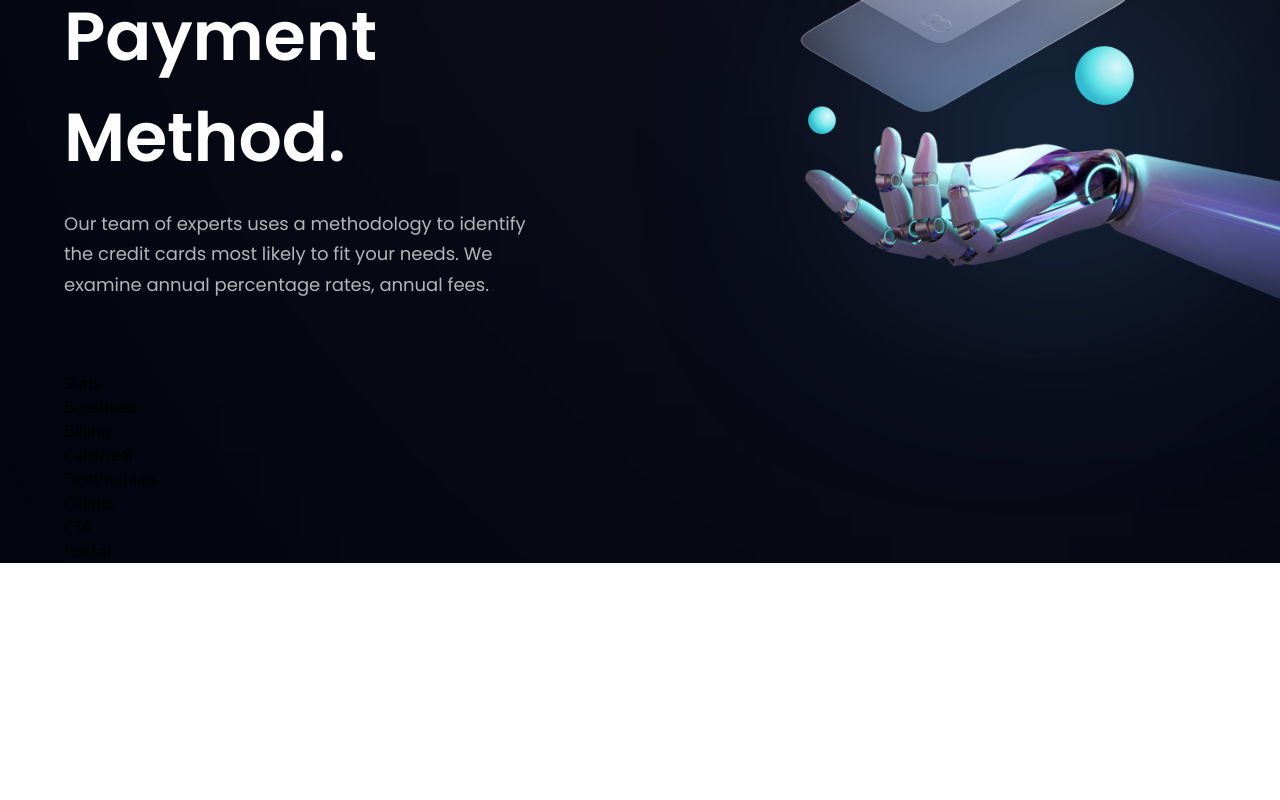
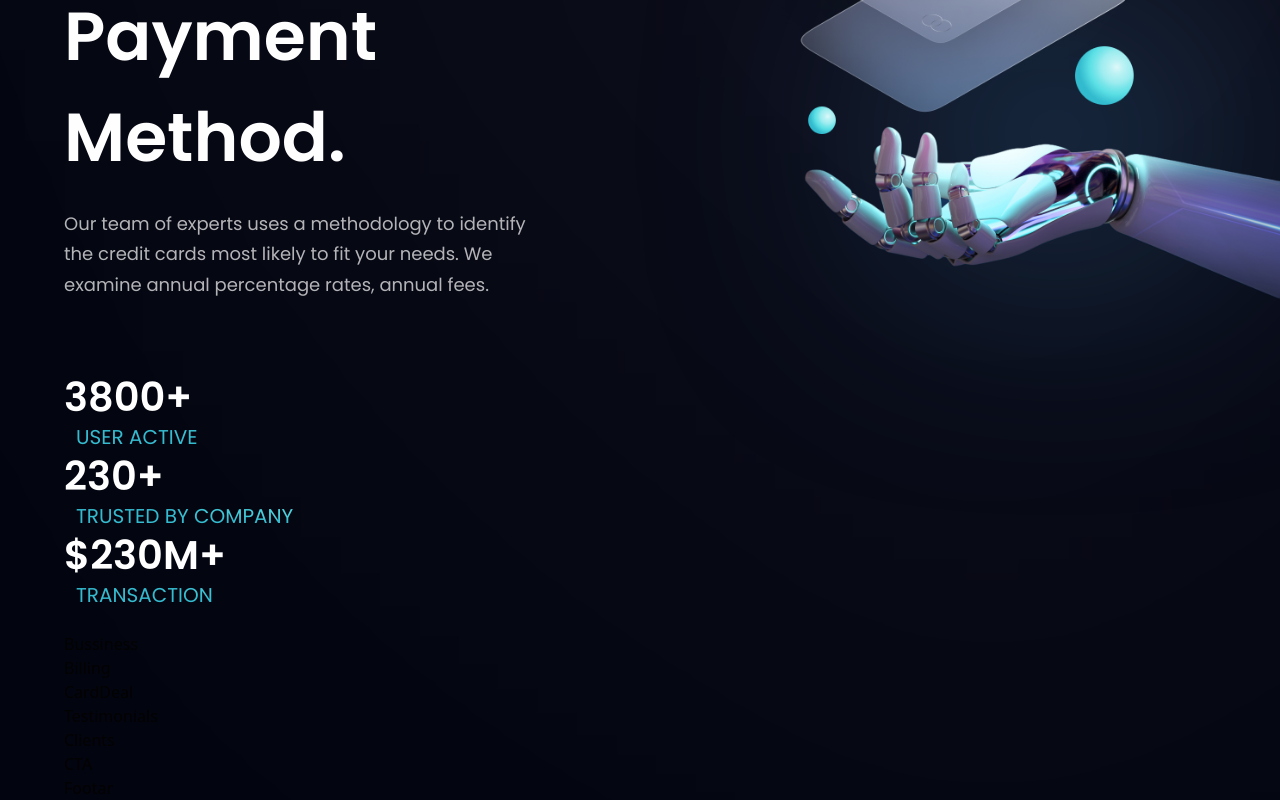
Before and after one commit to Rajat-soni-vst-au4/Bankapp, a React (Vite) app: page / in a window 1280 px wide. Shown: the part 417-1217 px from the top of the page. Before the commit the page ends 980 px from the top, so only its background shows below. Built offline with nearby package versions, Linux system fonts and the light colour scheme.

Commit message:
stat value added

```diff
--- a/src/Components/Stats.jsx
+++ b/src/Components/Stats.jsx
@@ -1,11 +1,24 @@
-import React from 'react';
+import React from "react";
 import { stats } from "../constants";
 import styles from "../style";
 
 function Stats() {
   return (
-    <div>Stats</div>
-  )
+    <section
+      className={"${styles.flexCenter} flex-row flex-wrap sm:mb-29 mb-6"}
+    >
+      {stats.map((stat) => (
+        <div key={stat.id} className="">
+          <h4 className="font-poppins font-semibold xs:text-[40px] text-[30px] xs:leading-[53px] leading-[43px] text-white">
+            {stat.value}
+          </h4>
+          <p className="font-poppins font-normal xs:text-[20px] text-[15px] xs:leading-[26px] leading-[21px] text-gradient uppercase ml-3">
+            {stat.title}
+          </p>
+        </div>
+      ))}
+    </section>
+  );
 }
 
-export default Stats
+export default Stats;
```
